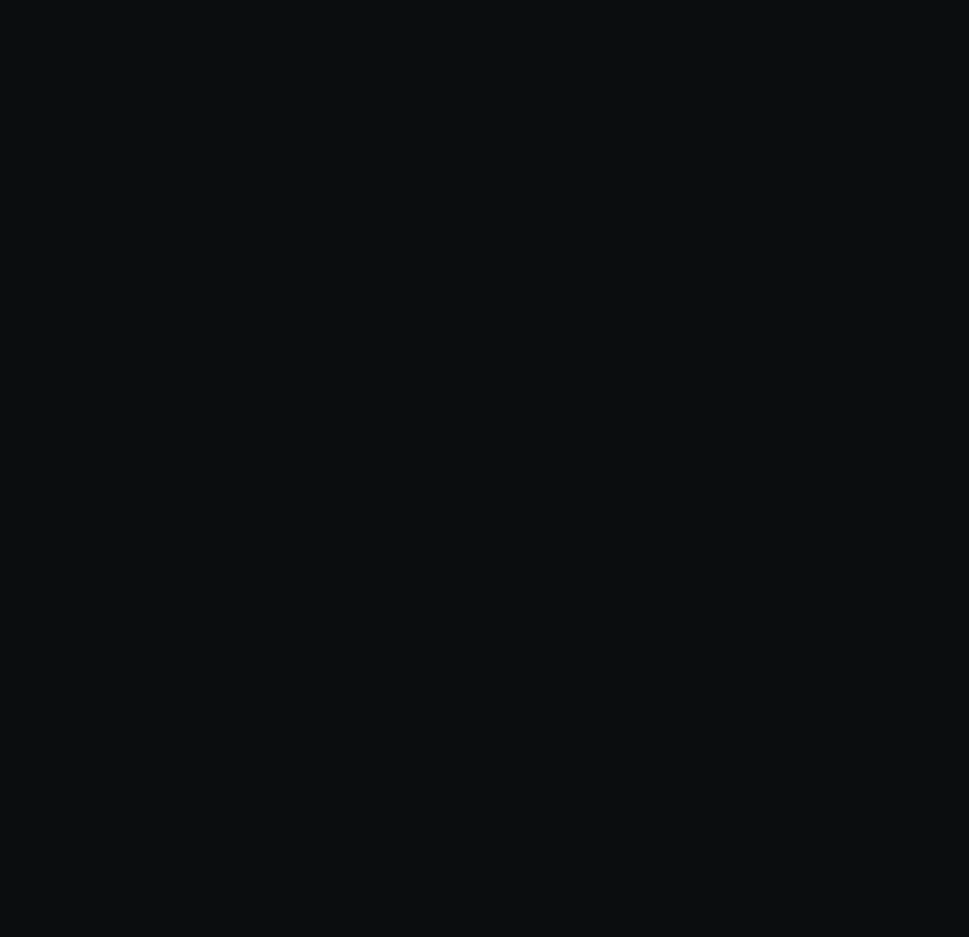
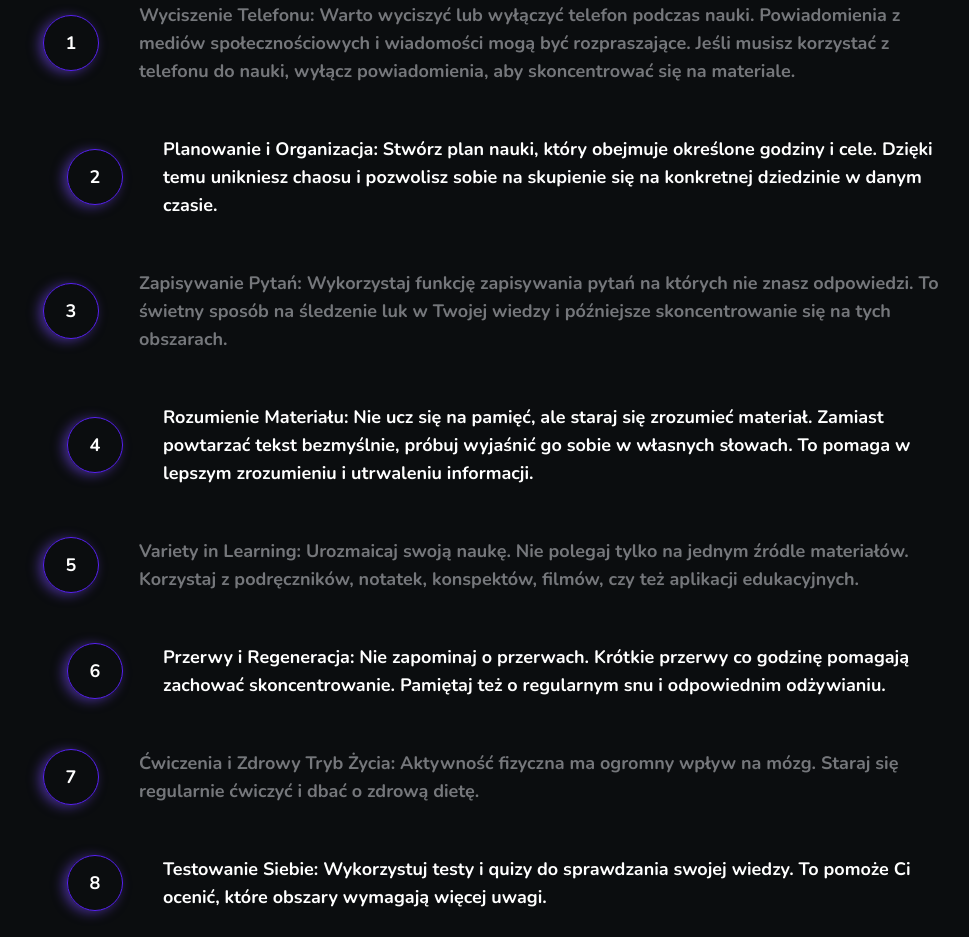
Before and after one commit to blazycaBlazej/quiz4u, a Next.js app: page / in a window 1280 px wide. Shown: the part 1860-2797 px from the top of the page, without its empty margins (277-1246 px from the left). Before the commit the page ends 1787 px from the top, so only its background shows below. Built offline with nearby package versions, Linux system fonts and the light colour scheme.

Commit message:
#feature/learnTipsSection

```diff
--- a/app/layout.tsx
+++ b/app/layout.tsx
@@ -14,14 +14,14 @@
 	return (
 		<html lang='en' className={nunito.className}>
 			<body className={`flex bg-main-backgorund  min-h-screen text-main-font-color`}>
-				<div className='sticky  h-1 left-0 top-0 z-[1]'>
+				<div className='fixed  left-0 top-0 z-[999]'>
 					<Navbar />
 				</div>
-				<div className='flex flex-col w-full'>
-					<div className='sticky bg-main-backgorund top-0 z-[1]'>
+				<div className='ml-[280px] flex flex-col w-full'>
+					<div className='fixed w-full right-0 top-0 z-[998] bg-main-backgorund '>
 						<UserSection />
 					</div>
-					{children}
+					<div className='mt-[50px]'>{children}</div>
 				</div>
 			</body>
 		</html>
--- a/app/page.tsx
+++ b/app/page.tsx
@@ -1,4 +1,5 @@
 import { MostPopularQuizis } from '@/components'
+import { LearnGuide } from '@/components/LearnGuide'
 import Image from 'next/image'
 
 export default function Home() {
@@ -43,6 +44,7 @@
 				</div>
 			</div>
 			<MostPopularQuizis />
+			<LearnGuide />
 		</main>
 	)
 }
--- /dev/null
+++ b/components/LearnGuide.tsx
@@ -0,0 +1,25 @@
+import React from 'react'
+import { learnTrick } from '@/constans/constans'
+import Image from 'next/image'
+export const LearnGuide = () => {
+	return (
+		<section className=' mt-[50px]  w-full'>
+			<h2 className='text-4xl text-white mb-[50px]'>Poradnik efektywnej nauki:</h2>
+			<div className='flex items-center justify-between gap-3 min-w-full'>
+				<div className='w-full'>
+					{learnTrick.map((trick, index) => (
+						<div
+							className='flex items-center even:justify-end odd:justify-start even:text-white w-full  gap-[40px] mb-[50px]'
+							key={index}>
+							<div className='flex justify-center items-center w-14 h-14 rounded-full border border-btn-violet-color shadow-customNew flex-shrink-0 text-white max-w-14 '>
+								{index + 1}
+							</div>
+							<p className='max-w-[800px] w-full '>{trick}</p>
+						</div>
+					))}
+				</div>
+				{/* <Image src={'/board.png'} width={400} height={400} alt={'board'} /> */}
+			</div>
+		</section>
+	)
+}
--- a/components/MostPopularQuizis.tsx
+++ b/components/MostPopularQuizis.tsx
@@ -4,9 +4,9 @@
 
 export const MostPopularQuizis = () => {
 	return (
-		<section>
+		<section className=''>
 			<h2 className='text-white text-4xl'>Popularne Quizy:</h2>
-			<div className='flex flex-wrap gap-3  max-w-[1200px] w-full mt-[40px]'>
+			<div className='flex justify-center flex-wrap gap-3  max-w-[1200px] w-full mt-[40px]'>
 				{quizzes.map((quiz, index) => (
 					<div
 						className='relative max-w-[360px] h-[243px] w-full border border-border-btn rounded-[20px] overflow-hidden group cursor-pointer'
--- a/components/Navbar.tsx
+++ b/components/Navbar.tsx
@@ -11,7 +11,8 @@
 	const pathname = usePathname()
 
 	return (
-		<nav className={`w-[280px] h-screen px-4 bg-element-backgorund  white border-r border-solid border-border-color`}>
+		<nav
+			className={`w-[280px] h-screen min-h-screen px-4  bg-element-backgorund  white border-r border-solid border-border-color`}>
 			<Logo />
 			<ul>
 				{menuElements.map((element, index) => {
--- a/constans/constans.tsx
+++ b/constans/constans.tsx
@@ -32,3 +32,25 @@
 	{ name: 'Ustawienia', pathname: '/ustawienia', icon: user },
 	{ name: 'Wyloguj', pathname: '/wyloguj', icon: logout },
 ]
+
+export const learnTrick = [
+	'Wyciszenie Telefonu: Warto wyciszyć lub wyłączyć telefon podczas nauki. Powiadomienia z mediów społecznościowych i wiadomości mogą być rozpraszające. Jeśli musisz korzystać z telefonu do nauki, wyłącz powiadomienia, aby skoncentrować się na materiale.',
+
+	'Planowanie i Organizacja: Stwórz plan nauki, który obejmuje określone godziny i cele. Dzięki temu unikniesz chaosu i pozwolisz sobie na skupienie się na konkretnej dziedzinie w danym czasie.',
+
+	'Zapisywanie Pytań: Wykorzystaj funkcję zapisywania pytań na których nie znasz odpowiedzi. To świetny sposób na śledzenie luk w Twojej wiedzy i późniejsze skoncentrowanie się na tych obszarach.',
+
+	'Rozumienie Materiału: Nie ucz się na pamięć, ale staraj się zrozumieć materiał. Zamiast powtarzać tekst bezmyślnie, próbuj wyjaśnić go sobie w własnych słowach. To pomaga w lepszym zrozumieniu i utrwaleniu informacji.',
+
+	'Variety in Learning: Urozmaicaj swoją naukę. Nie polegaj tylko na jednym źródle materiałów. Korzystaj z podręczników, notatek, konspektów, filmów, czy też aplikacji edukacyjnych.',
+
+	'Przerwy i Regeneracja: Nie zapominaj o przerwach. Krótkie przerwy co godzinę pomagają zachować skoncentrowanie. Pamiętaj też o regularnym snu i odpowiednim odżywianiu.',
+
+	'Ćwiczenia i Zdrowy Tryb Życia: Aktywność fizyczna ma ogromny wpływ na mózg. Staraj się regularnie ćwiczyć i dbać o zdrową dietę.',
+
+	'Testowanie Siebie: Wykorzystuj testy i quizy do sprawdzania swojej wiedzy. To pomoże Ci ocenić, które obszary wymagają więcej uwagi.',
+
+	'Nauczanie Innych: Spróbuj nauczyć kogoś innego materiału, który się uczysz. Nauczanie jest doskonałym sposobem na utrwalenie wiedzy.',
+
+	'Motywacja i Pozytywne Myślenie: Zawsze pamiętaj o swoim celu i motywacji do nauki. Pozytywne myślenie może znacząco wpłynąć na Twoje wyniki.',
+]
```
